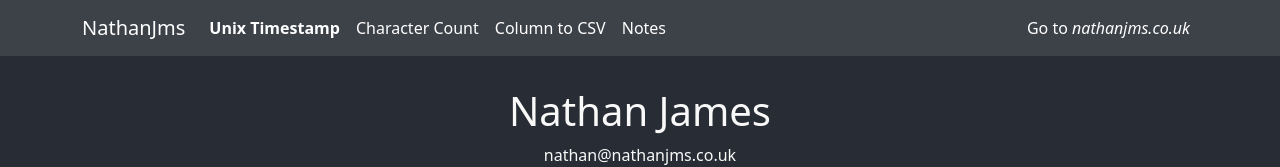
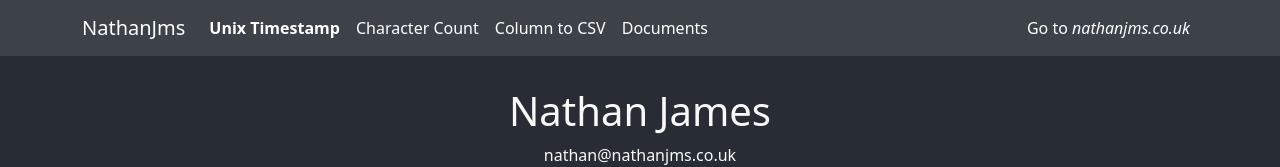
Before and after one commit to Nathanjms/nathanjms-tools, a React (Create React App) app: page / in a window 1280 px wide. Shown: the top 167 px of the page. Built offline with nearby package versions, Linux system fonts and the light colour scheme.

Commit message:
Notes -> Documents

```diff
--- a/src/components/App.tsx
+++ b/src/components/App.tsx
@@ -25,7 +25,7 @@ export const App: React.FC<AppProps> = (): ReactElement => {
             element={<Default component={<ColumnToCsv />} />}
           />
          <Route
-            path="/notes"
+            path="/documents"
             element={<Default component={<Notes />} />}
           />
           <Route
--- a/src/components/main/notes/Notes.tsx
+++ b/src/components/main/notes/Notes.tsx
@@ -27,7 +27,7 @@ const Notes: React.FC<Props> = (): ReactElement => {
   return (
     <Container id="notes" className="section text-start">
       <Row>
-        <h2>Notes</h2>
+        <h2>Documents</h2>
         <p>
           Below contains some documentation that I've made, which is probably
           only useful to me... but feel free to take a look!
@@ -36,7 +36,6 @@ const Notes: React.FC<Props> = (): ReactElement => {
       <Row>
         <Col sm={3}>
           <div className="note">
-            <h4>Documents</h4>
             <p>Select a document from the list below...</p>
             <NotesList setFileName={setFileName} fileName={fileName} />
           </div>
--- a/src/data/headerItems.json
+++ b/src/data/headerItems.json
@@ -22,9 +22,9 @@
   },
   {
     "id": 4,
-    "name": "Notes",
-    "link": "notes",
-    "tabName": "notes",
+    "name": "Documents",
+    "link": "documents",
+    "tabName": "documents",
     "homePage": false
   }
 ]
```
